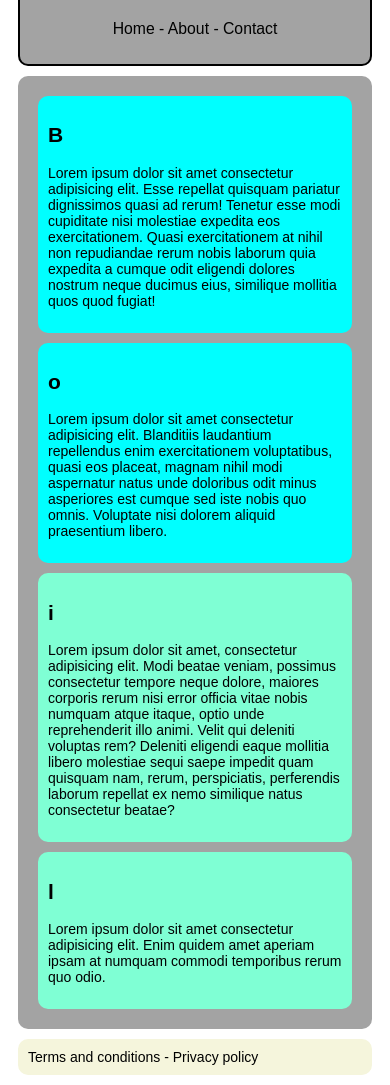
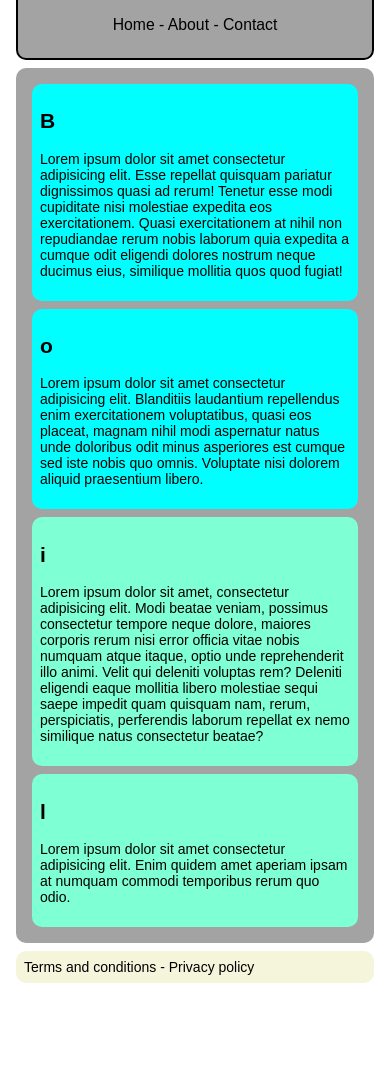
Before and after one commit to Samii02/Boiler-room-v37, a plain HTML site: page index.html in a window 390 px wide. Shown: the part 84-1169 px from the top of the page. After the commit the page ends 1075 px from the top, so only its background shows below. Drawn offline with Linux system fonts and the light colour scheme.

Commit message:
changed som padding values

```diff
--- a/styles.css
+++ b/styles.css
@@ -20,11 +20,14 @@ nav{
     align-items: center;
 }
 
+main, section, article, footer{
+    padding: 10px;
+    margin: 10px;
+}
+
 main{
     background-color: rgb(163, 163, 163);
     border-radius: 10px;
-    padding: 10px;
-    margin: 10px;
     margin-bottom: 40px;
     max-width: 100%;
 }
@@ -32,8 +35,6 @@ main{
 section{
     background-color: aqua;
     border-radius: 10px;
-    padding: 10px;
-    margin: 10px;
     margin-bottom: 25px;
     max-width: 100%;
 }
@@ -41,8 +42,6 @@ section{
 article{
     background-color: aquamarine;
     border-radius: 10px;
-    padding: 10px;
-    margin: 10px;
     margin-bottom: 25px;
     max-width: 100%;
 }
@@ -50,8 +49,6 @@ article{
 footer{
     background-color: beige;
     border-radius: 10px;
-    padding: 10px;
-    margin: 10px;
     bottom: 0;
 }
 
@@ -67,8 +64,8 @@ footer{
     }
 
     header, main, section, article, footer{
-        padding: 10px;
-        margin: 10px;
+        padding: 8px;
+        margin: 8px;
     }
 }
 
@@ -79,8 +76,14 @@ footer{
     }
 
     nav{
+        flex-direction: column;
+        font-size: 100%;
+    }
+
+    main{
 
     }
+
 }
 
 @media (min-width: 1025px) and (max-width: 1200px){
```
